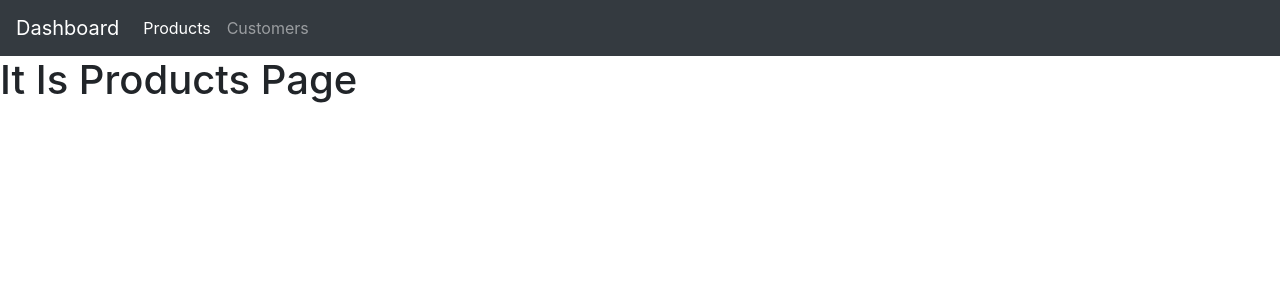
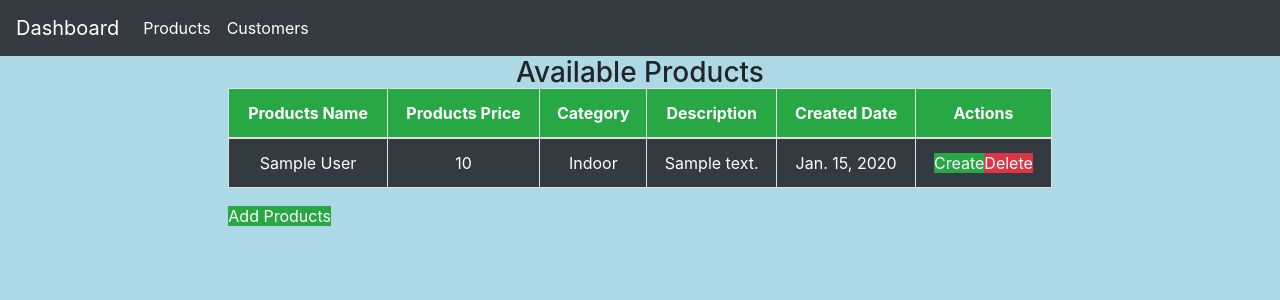
Before and after one commit to bhupathichintu/crmpro, a Django app: page /products/ in a window 1280 px wide. Shown: the top 300 px of the page. Run offline with Django 3.2, Linux system fonts and the light colour scheme; tables that the repository leaves empty hold one stand-in row (values such as "Sample post"); some libraries are stand-ins or nearby versions.

Commit message:
crmpro update

```diff
--- a/crmproject/accounts/urls.py
+++ b/crmproject/accounts/urls.py
@@ -6,5 +6,7 @@ urlpatterns = [
     path('', views.home, name='home'),
     path('products/', views.products, name='products'),
     path('orders/', views.orders, name='orders'),
+    path('customer/<pk>',views.customer,name='customer'),
+    path('customers/',views.all_customers,name='customers')
 
 ]
--- a/crmproject/accounts/views.py
+++ b/crmproject/accounts/views.py
@@ -6,7 +6,7 @@ def home(request):
     orders =  Orders.objects.all()
     total_orders = len(orders)
     delivery_orders = orders.filter(status='Delivered').count()
-    pending_orders = orders.filter(status='Pending ').count()
+    pending_orders = orders.filter(status='Pending').count()
     outfordelivery_orders = orders.filter(status='Outfordelivery').count()
 
     context = {
@@ -22,7 +22,17 @@ def home(request):
     return render(request, 'accounts/dashboard.html',context)
 
 def products(request):
-    return render(request, 'accounts/products.html')
+    products = Products.objects.all()
+    context = {'products':products}
+    return render(request, 'accounts/products.html',context)
 
 def orders(request):
     return render(request, 'accounts/orders.html')
+def customer(request,pk):
+    customer = Customers.objects.get(id=pk)
+    context = {'customer':customer}
+    return render(request,'accounts/customer.html',context)
+def all_customers(request):
+    customers = Customers.objects.all()
+    context = {'customers':customers}
+    return render(request,'accounts/customers.html',context)
--- a/crmproject/templates/accounts/navbarlines.html
+++ b/crmproject/templates/accounts/navbarlines.html
@@ -7,17 +7,17 @@
 <body>
 {% block  content %}
     <nav class="navbar navbar-expand-lg navbar-dark bg-dark">
-        <a class="navbar-brand" href="#">Dashboard</a>
+        <a class="navbar-brand" href="{% url 'home' %}">Dashboard</a>
         <button class="navbar-toggler" type="button" data-toggle="collapse" data-target="#navbarNav" aria-controls="navbarNav" aria-expanded="false" aria-label="Toggle navigation">
             <span class="navbar-toggler-icon"></span>
         </button>
       <div class="collapse navbar-collapse" id="navbarNav">
         <ul class="navbar-nav">
           <li class="nav-item active">
-            <a class="nav-link" href="#">Products <span class="sr-only">(current)</span></a>
+            <a class="nav-link" href="{% url 'products' %}">Products <span class="sr-only">(current)</span></a>
           </li>
-          <li class="nav-item">
-            <a class="nav-link" href="#">Customers</a>
+          <li class="nav-item active">
+            <a class="nav-link" href="{% url 'customers' %}">Customers</a>
           </li>
 
         </ul>
--- a/crmproject/templates/accounts/products.html
+++ b/crmproject/templates/accounts/products.html
@@ -5,9 +5,50 @@
 </head>
 <body>
 {% block content %}
-
-<h1> It Is Products Page</h1>
+    <style>
+    table{
+        margin-top: -10px;
+    }
+    body{
+        background-color: lightblue;
+    }
+    </style>
+    <div class="container-fluid">
+    <div class="row">
+    <div class="offset-md-2 col-md-8">
+    {% if products %}
+    <h3 class="text-center ">Available Products</h3>
+    <table class="table table-bordered text-center">
+    <thead class="bg-success text-white">
+    <tr>
+    <th>Products Name</th>
+    <th>Products Price</th>
+    <th>Category</th>
+    <th>Description</th>
+    <th>Created Date</th>
+        <th>Actions</th>
+    </tr>
+    </thead>
+    <tbody class="bg-dark text-white">
+    {% for i in products %}
+    <tr>
+        <td>{{ i.name }}</td>
+        <td>{{ i.price }}</td>
+        <td>{{ i.category }}</td>
+        <td>{{ i.description }}</td>
+        <td>{{ i.order_date }}</td>
+        <td><a href="#"  class="bg-success text-white">Create</a><a href="#" class="bg-danger text-white">Delete</a></td>
+    </tr>
+    {% endfor %}
+    </tbody>
+    </table>
+        <a href="#" class="bg-success text-white">Add Products</a>
+    {% else %}
+        <h1> Products Are Not Available</h1>
+    {% endif %}
+    </div>
+    </div>
+    </div>
 {% endblock %}
-
 </body>
 </html>
--- a/crmproject/templates/accounts/status.html
+++ b/crmproject/templates/accounts/status.html
@@ -12,7 +12,7 @@
     <div class="card bg-secondary" >
     <div class="card-body text-center text-white">
         <h4 text>Total Orders</h4>
-        <h5>{{total_orders}}</h5>
+        <h5>{{ total_orders }}</h5>
     </div>
     </div>
     </div>
```
Also changed, not shown: crmproject/templates/accounts/customer.html (added, +14 -0 lines), crmproject/templates/accounts/customers.html (added, +48 -0 lines), crmproject/templates/accounts/dashboard.html (+7 -2 lines).
